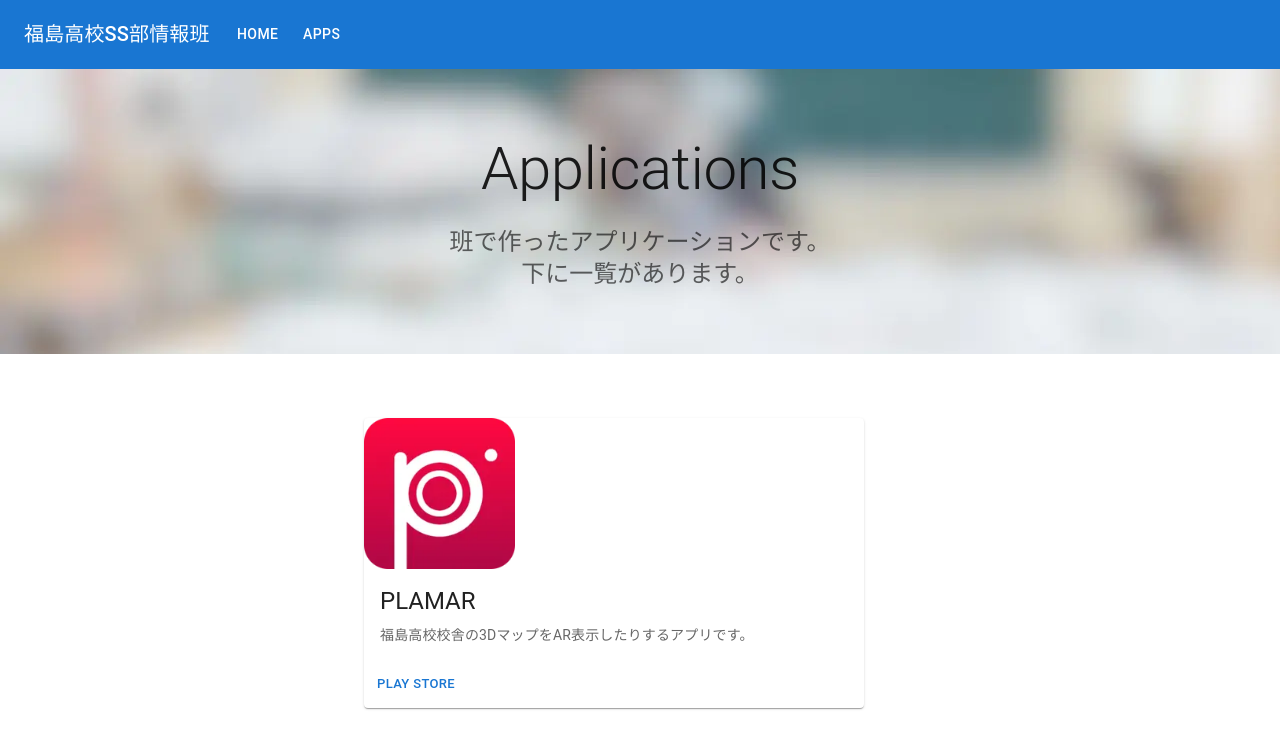
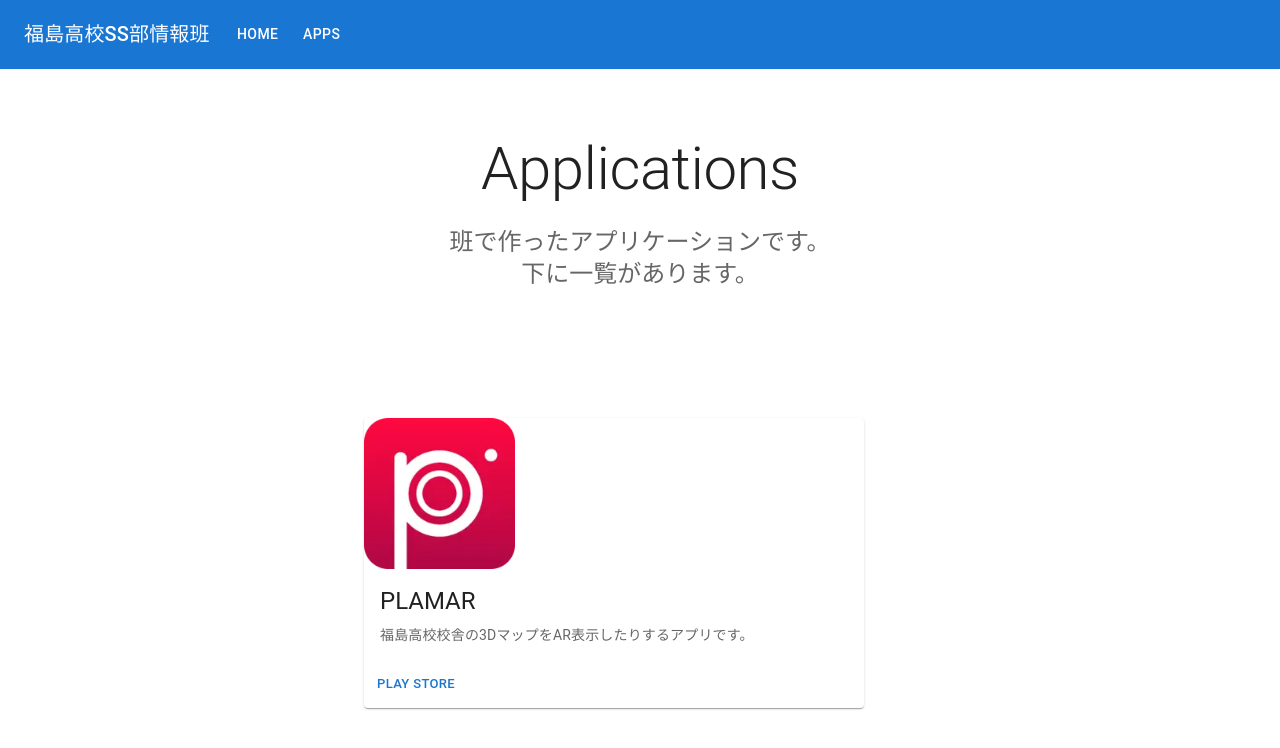
Before and after one commit to FukukouSSJouhou/FukukouSSJouhou, a React app: page /apps.html in a window 1280 px wide. Shown: the top 748 px of the page. Built offline with nearby package versions, Linux system fonts and the light colour scheme.

Commit message:
remove: images

```diff
--- a/src/pages/AppsPage.tsx
+++ b/src/pages/AppsPage.tsx
@@ -9,7 +9,6 @@ export default function AppsPage(): React.ReactElement {
                 <Box
                     sx={{
                         bgcolor: 'background.paper',
-                        backgroundImage: "url(\"images/1500x500.webp\")",
                         pt: 8,
                         pb: 6,
                     }}
--- a/src/pages/IndexPage.tsx
+++ b/src/pages/IndexPage.tsx
@@ -8,7 +8,6 @@ const ItemList: Array<React.ReactElement> = [
             <CardMedia
                 component="img"
                 height="140"
-                image="images/1500x500.webp"
                 alt="green iguana"
             />
             <CardContent>
@@ -35,7 +34,6 @@ export default function IndexPage(): React.ReactElement {
                 <Box
                     sx={{
                         bgcolor: '#d6d6d6',
-                        backgroundImage: "url(\"images/1500x500.webp\")",
                         pt: 8,
                         pb: 6,
                     }}
```
Also changed, not shown: changelog.conf.js (added).
